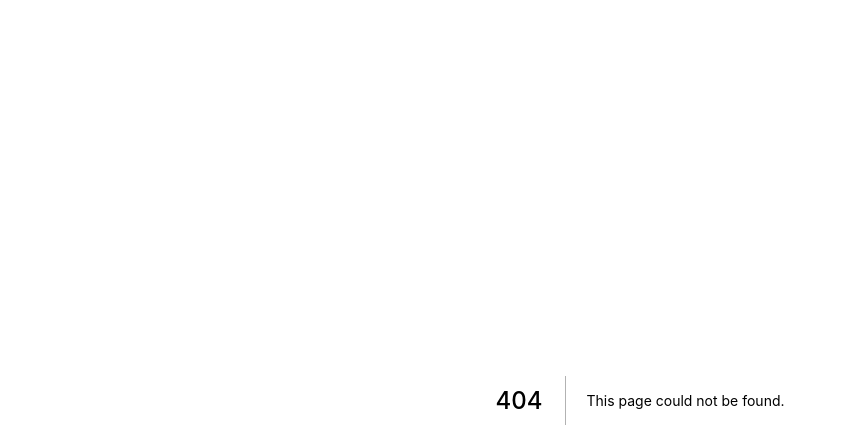
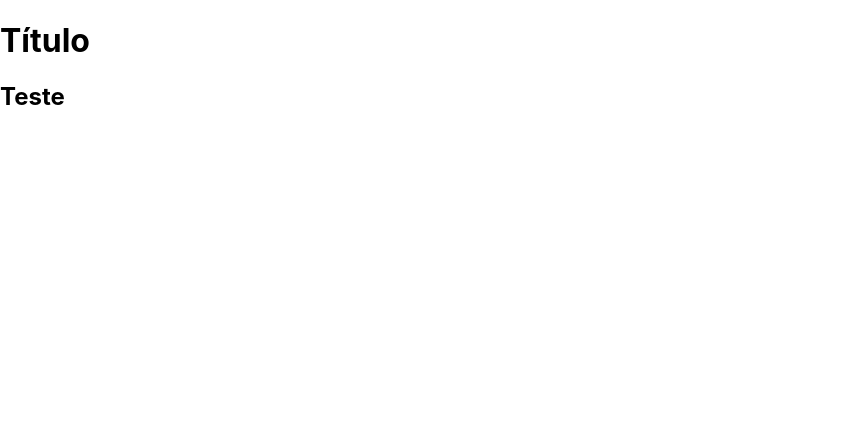
Before and after one commit to lucas-cercal/curso-nextjs, a Next.js app in the folder exercicios/: page /basicos/fragment1 in a window 1280 px wide. Before the commit this address had no page. Shown: the top 448 px of the page, without its empty margins (0-847 px from the left). Built offline with nearby package versions, Linux system fonts and the light colour scheme.

Commit message:
Fragment #01

```diff
--- /dev/null
+++ b/exercicios/pages/basicos/fragment1.jsx
@@ -0,0 +1,10 @@
+import React from 'react'
+
+export default function fragment() {
+  return (
+    <React.Fragment>
+      <h1>Título</h1>
+      <h2>Teste</h2>
+    </React.Fragment>
+  )
+}
```
